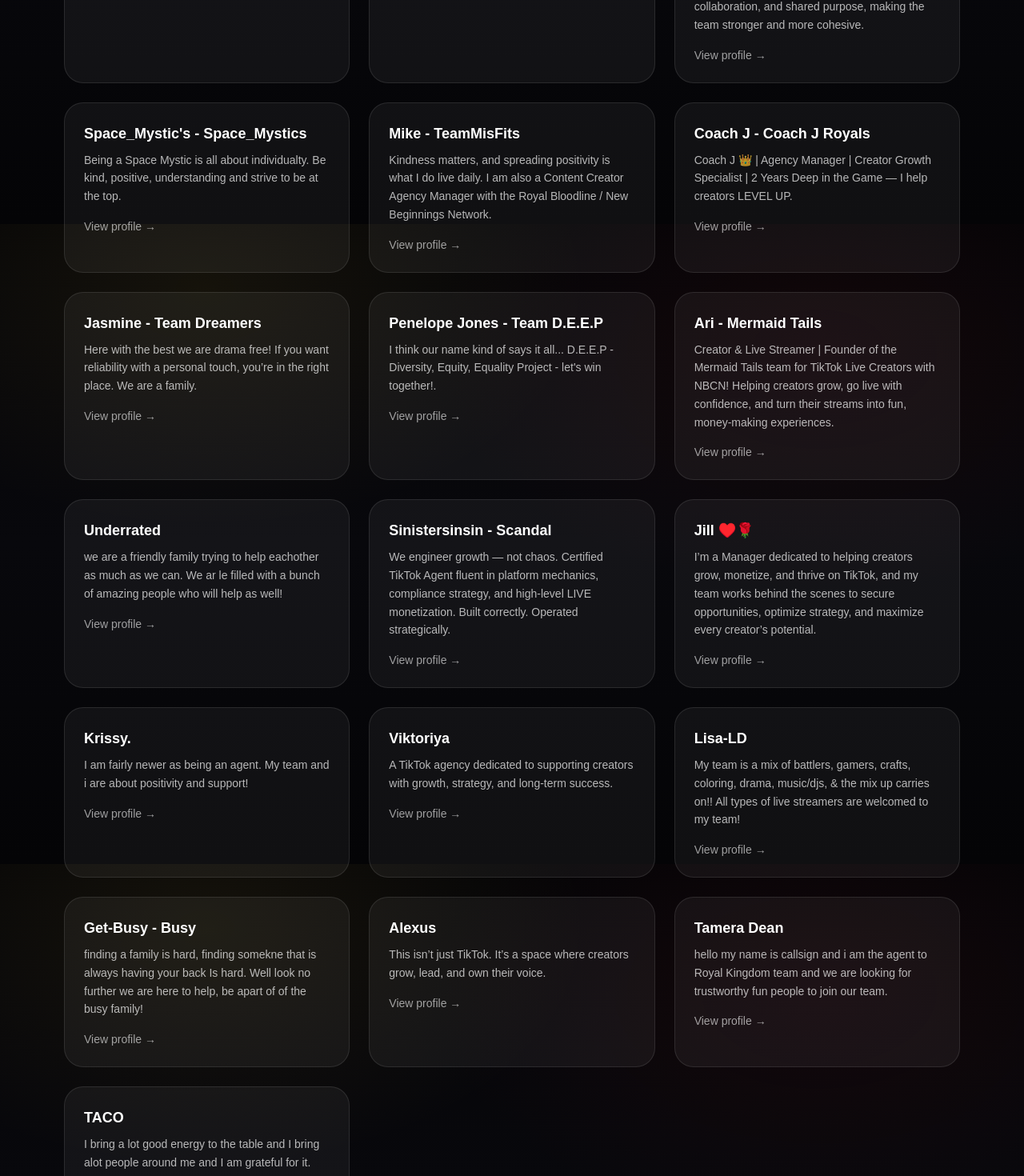
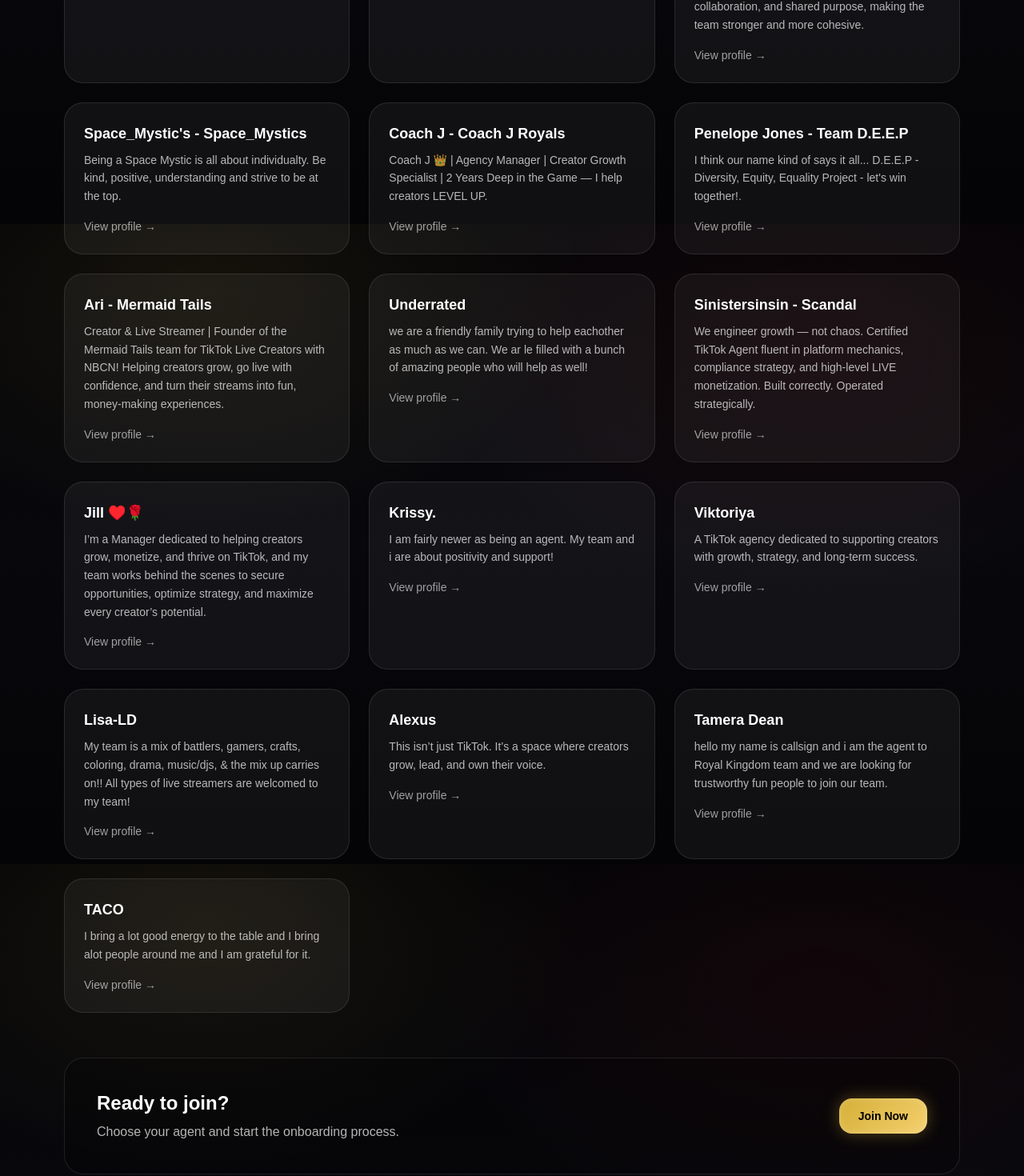
Before and after one commit to joekubitz/royal-bloodlines-site, a Next.js app: page /agents in a window 1280 px wide. Shown: the part 520-1990 px from the top of the page at 80% size. Built offline with nearby package versions, Linux system fonts and the light colour scheme.

Commit message:
agent updates

```diff
--- a/src/data/agents.ts
+++ b/src/data/agents.ts
@@ -88,18 +88,7 @@ Also Join Royals Bloodline Server - https://discord.gg/WqSV87wJep`,
     joinLink: "https://www.tiktok.com/t/ZMS9RmMRk/",
     image: "/agents/space-mystic.png",
   },
-  {
-    slug: "mike",
-    name: "Mike - TeamMisFits",
 
-    bioShort:
-      "Kindness matters, and spreading positivity is what I do live daily. I am also a Content Creator Agency Manager with the Royal Bloodline / New Beginnings Network.",
-
-    bio: `I am Gen X and love to follow fellow Gen Xers. I also enjoy meeting new people and making new friends. I enjoy this app because it allows me to do exactly that—we make new friends and have fun together. We work as a team toward success in life. It’s a journey, and it’s not hard—just be consistent and have fun with it.`,
-
-    joinLink: "https://www.tiktok.com/t/ZTruTAALp/",
-    image: "/agents/mike.png",
-  },
   {
     slug: "coach-j",
     name: "Coach J - Coach J Royals",
@@ -116,18 +105,7 @@ Her mission is simple: help creators elevate, monetize smarter, and build sustai
     joinLink: "",
     image: "/agents/coach-j.png",
   },
-  {
-    slug: "jasmine",
-    name: "Jasmine - Team Dreamers",
 
-    bioShort:
-      "Here with the best we are drama free! If you want reliability with a personal touch, you’re in the right place. We are a family.",
-
-    bio: `we are here to build a family sisterhood and brotherhood is welcome this is a judgment free zone, we are all still learning we will grow together to become bigger and better.  `,
-
-    joinLink: "https://web-ttp2.us.tiktok.com/tcn/scout_creators?use_spark=1&agency_scout_source=qr_code_leads&ShareLinkID=7552617985261748238",
-    image: "/agents/jasmine.png",
-  },
   {
     slug: "penelope-jones",
     name: "Penelope Jones - Team D.E.E.P",
@@ -226,18 +204,6 @@ Our approach combines policy literacy, `,
     joinLink: "",
     image: "/agents/lisa.png",
   },
-  {
-    slug: "get-busy",
-    name: "Get-Busy - Busy",
-
-    bioShort:
-      "finding a family is hard, finding somekne that is always having your back Is hard. Well look no further we are here to help, be apart of of the busy family!",
-
-    bio: `I’m a medically retired army veteran. i am married with a daughter, living life on the coast in Mississippi. I’m always here to help and give pointers. Everyone in the family is always supportive and willing to help. I’m not here to control what you do and don’t. I would love to see everyone succeed and acheive the success they deserve. Join the busy family and let’s grow together! Starting from a new account or starting as a veteran with some rust on the account, let’s make goals and achieve greatness! I would love to help no matter what, with me or another damily member. we are one team/family and work together to make greatness a reality. come join the family and let’s grow together!`,
-
-    joinLink: "https://www.tiktok.com/t/ZTh8gmCPq/",
-    image: "/agents/getbusy.png",
-  },
 
      {
     slug: "alexus",
```
